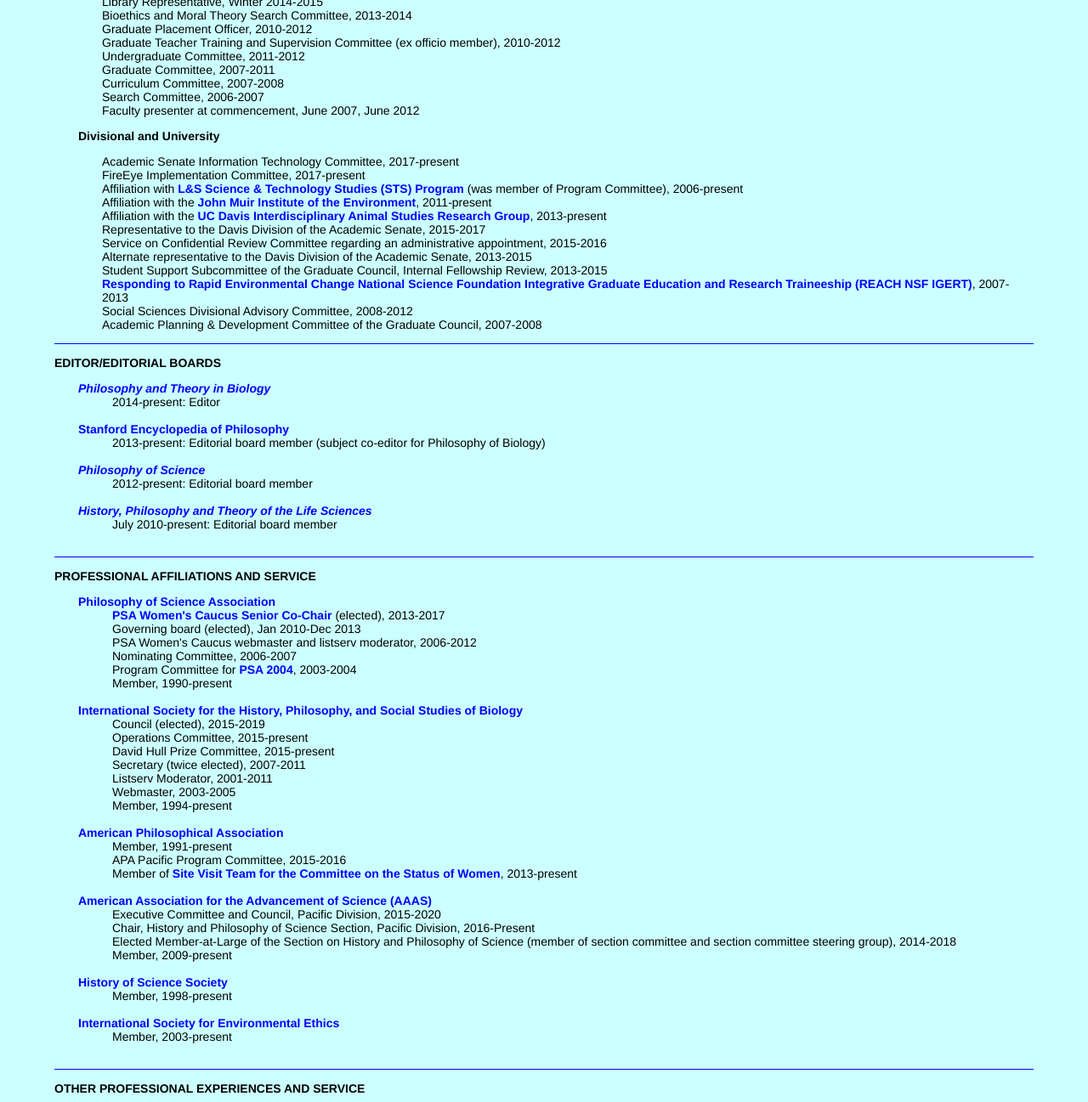
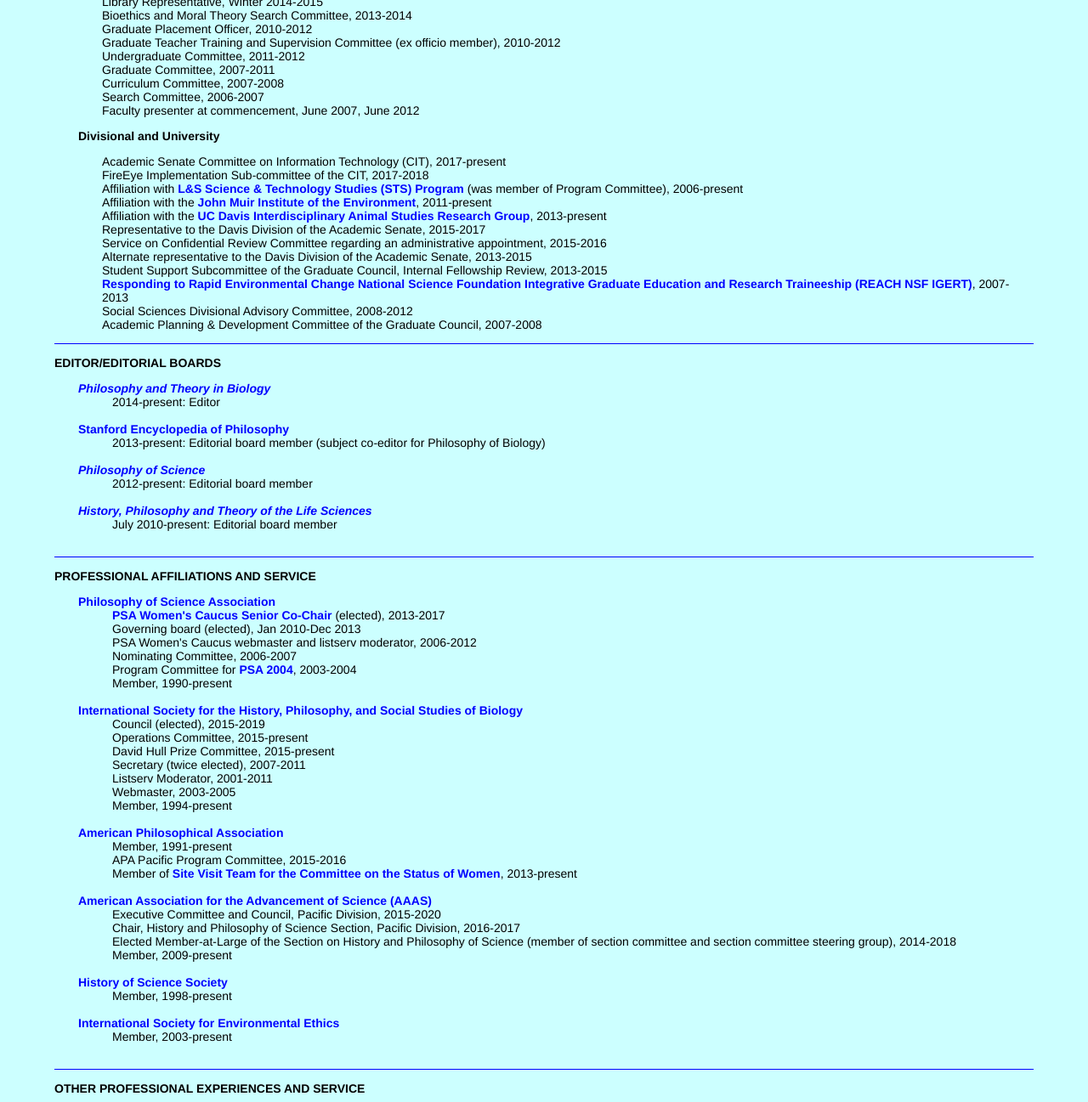
Before and after one commit to rmillstein/rmillstein.github.io, a plain HTML site: page cv.html in a window 1280 px wide. Shown: the part 6897-8194 px from the top of the page at 85% size. Drawn offline with Linux system fonts and the light colour scheme.

Commit message:
automatic push via script

```diff
--- a/cv.html
+++ b/cv.html
@@ -756,8 +756,8 @@
 <STRONG>Divisional and University</STRONG>
 </P>
 <P CLASS="indent">
-Academic Senate Information Technology Committee, 2017-present<BR>
-FireEye Implementation Committee, 2017-present<BR>
+Academic Senate Committee on Information Technology (CIT), 2017-present<BR>
+FireEye Implementation Sub-committee of the CIT, 2017-2018<BR>
 Affiliation with <A HREF="http://sts.ucdavis.edu/">L&amp;S Science &amp; Technology Studies (STS) Program</A> (was member of Program Committee), 2006-present<BR>
 Affiliation with the <A HREF="http://johnmuir.ucdavis.edu/">John Muir Institute of the Environment</A>, 2011-present<BR>
 Affiliation with the <A HREF="http://nonhumans.org/">UC Davis Interdisciplinary Animal Studies Research Group</A>, 2013-present<BR>
@@ -840,7 +840,7 @@
 <A HREF="http://www.aaas.org/"> American Association for the Advancement of Science (AAAS)</A>
 </DT>
 <DD>Executive Committee and Council, Pacific Division, 2015-2020</DD>
-<DD>Chair, History and Philosophy of Science Section, Pacific Division, 2016-Present</DD>
+<DD>Chair, History and Philosophy of Science Section, Pacific Division, 2016-2017</DD>
 <DD>Elected Member-at-Large of the Section on History and Philosophy of Science (member of section committee and section committee steering group), 2014-2018</DD>
 <DD>Member, 2009-present</DD>
 <DT>&nbsp;</DT>
```
Also changed, not shown: philbio.html (+1 -0 lines).
